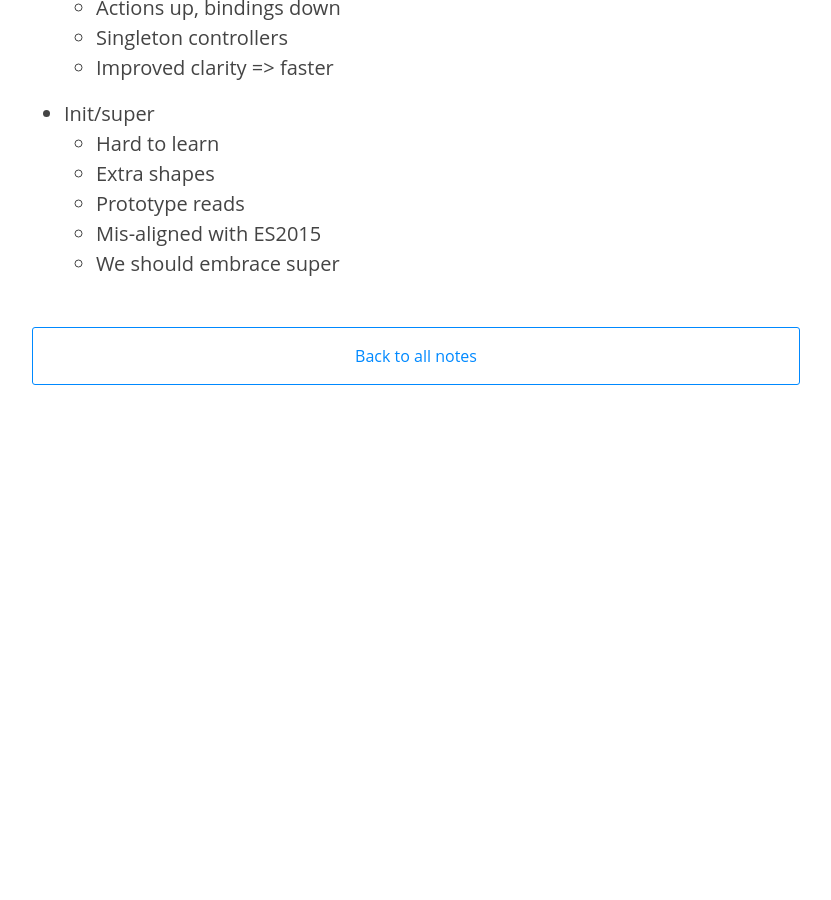
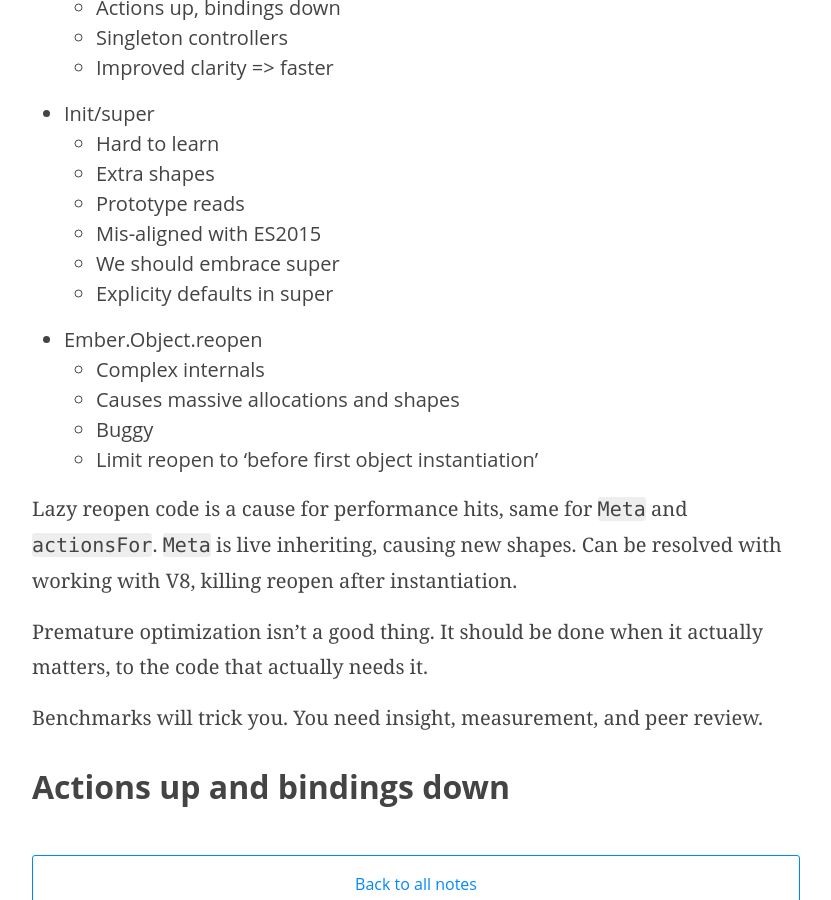
Before and after one commit to johno/emberconf2015-notes, a Jekyll site: the page built from _posts/2015-03-03-performance.markdown, in a window 1280 px wide and 900 px high, scrolled down 1502 px. Shown: the whole window, without its empty margins (224-1055 px from the left). Built offline with Jekyll 4.4.1, drawn with Linux system fonts in a browser that asks for light colours; before the commit the page ends 1907 px from its top, so only the background shows below that.

Commit message:
Add the rest of performance notes

```diff
--- a/_posts/2015-03-03-performance.markdown
+++ b/_posts/2015-03-03-performance.markdown
@@ -54,3 +54,20 @@
   * Prototype reads
   * Mis-aligned with ES2015
   * We should embrace super
+  * Explicity defaults in super
+* Ember.Object.reopen
+  * Complex internals
+  * Causes massive allocations and shapes
+  * Buggy
+  * Limit reopen to 'before first object instantiation'
+
+Lazy reopen code is a cause for performance hits, same for `Meta` and `actionsFor`. `Meta` is
+live inheriting, causing new shapes. Can be resolved with working with V8, killing reopen after
+instantiation.
+
+Premature optimization isn't a good thing. It should be done when it actually matters, to the
+code that actually needs it.
+
+Benchmarks will trick you. You need insight, measurement, and peer review.
+
+# Actions up and bindings down
```
